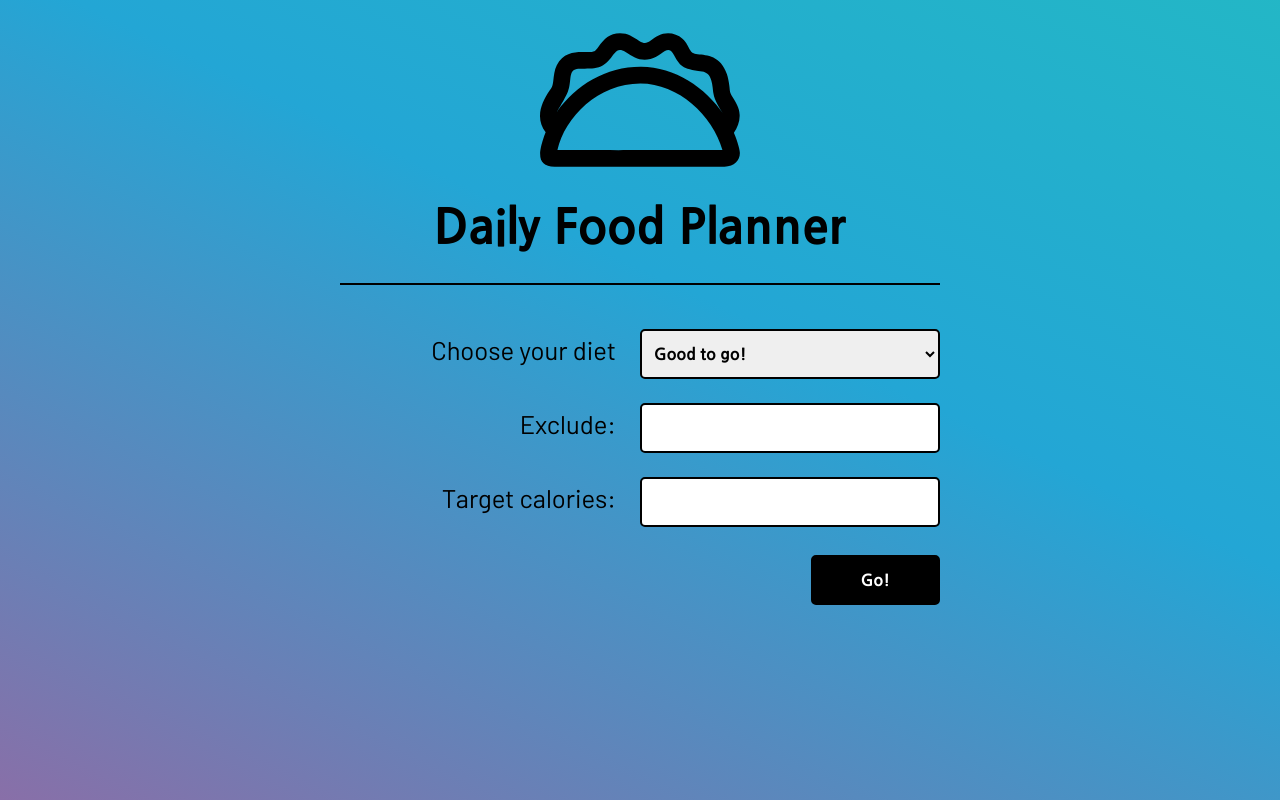
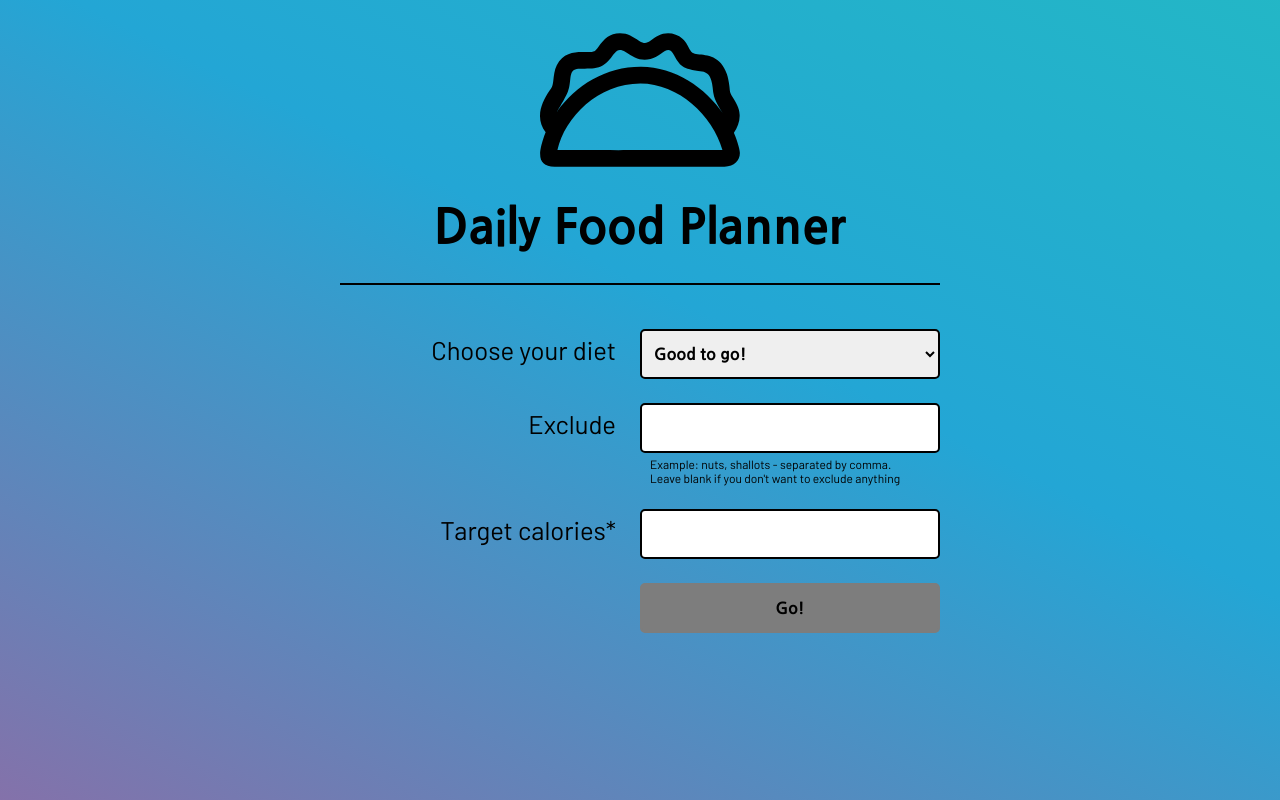
Before and after one commit to anasufana/daily-meal-planner, a React (Create React App) app: page / in a window 1280 px wide. Built offline with nearby package versions, Linux system fonts and the light colour scheme.

Commit message:
Added diable button

```diff
--- a/src/components/MealPlannerInput.js
+++ b/src/components/MealPlannerInput.js
@@ -1,7 +1,20 @@
 import React from 'react';
 import '../css/components/MealPlannerInput.css';
 
-const MealPlannerInput = () => (
+class MealPlannerInput extends React.Component {
+  constructor(props) {
+    super(props);
+    this.state = {
+      targetCaloriesValue: '',
+    };
+
+    this.handleTargetCalorieChange = this.handleTargetCalorieChange.bind(this);
+  }
+  handleTargetCalorieChange(e) {
+    this.setState({ targetCaloriesValue: e.target.value });
+  }
+  render() {
+    return (
       <div className="meal-planner-input">
         <form action="">
           <div className="input-container">
@@ -17,16 +30,30 @@ const MealPlannerInput = () => (
             </select>
           </div>
           <div className="input-container">
-        <span className="form-span">Exclude:</span>
-        <input className="form-input-text" type="text" /><br />
+            <span className="form-span">Exclude</span>
+            <input
+              className="form-input-text"
+              type="text"
+            /><br />
+            <span className="form-input-info">
+              Example: nuts, shallots - separated by comma.<br />
+              Leave blank if you don&apos;t want to exclude anything
+            </span>
           </div>
           <div className="input-container">
-        <span className="form-span">Target calories:</span>
-        <input className="form-input-text" type="text" /><br />
+            <span className="form-span">Target calories*</span>
+            <input
+              className="form-input-text"
+              type="text"
+              value={this.state.targetCaloriesValue}
+              onChange={this.handleTargetCalorieChange}
+            /><br />
           </div>
-      <button className="submit-btn"type="submit" value="Submit">Go!</button>
+          <button className="submit-btn"type="submit" value="Submit" disabled={!this.state.targetCaloriesValue}>Go!</button>
         </form>
       </div>
     );
+  }
+}
 
 export default MealPlannerInput;
--- a/src/css/components/MealPlannerInput.css
+++ b/src/css/components/MealPlannerInput.css
@@ -24,16 +24,23 @@
     .input-container .dropdown-select:focus, .input-container .form-input-text:focus {
       outline: none;
       border: 2px solid pink; }
+  .input-container .form-input-info {
+    font-size: 0.75rem;
+    margin-top: 0.25rem;
+    padding-left: 310px;
+    display: block;
+    text-align: left; }
 
 .submit-btn {
   height: 50px;
+  width: 300px;
   border-radius: 5px;
   color: white;
   border: 2px solid black;
   background-color: black;
   padding: 0.5rem 3rem;
   float: right;
-  margin-top: 1rem;
+  margin-top: 0.75rem;
   transition: 0.25s all ease-in;
   font-family: 'Nanum Gothic', sans-serif;
   font-size: 1rem;
@@ -44,3 +51,8 @@
     color: black; }
   .submit-btn:focus {
     border: 2px solid pink; }
+  .submit-btn:disabled, .submit-btn[disabled] {
+    background-color: #7d7d7d;
+    color: black;
+    border: 2px solid #7d7d7d;
+    cursor: default; }
--- a/src/css/components/MealPlannerInput.scss
+++ b/src/css/components/MealPlannerInput.scss
@@ -31,17 +31,26 @@
       border: 2px solid pink;
     }
   }
+
+  .form-input-info {
+    font-size: 0.75rem;
+    margin-top: 0.25rem;
+    padding-left: 310px;
+    display: block;
+    text-align: left;
+  }
 }
 
 .submit-btn {
   height: 50px;
+  width: 300px;
   border-radius: 5px;
   color: white;
   border: 2px solid black;
   background-color: black;
   padding: 0.5rem 3rem;
   float: right;
-  margin-top: 1rem;
+  margin-top: 0.75rem;
   transition: 0.25s all ease-in;
   font-family: 'Nanum Gothic', sans-serif;
   font-size: 1rem;
@@ -57,4 +66,11 @@
     border: 2px solid pink;
   }
 
+  &:disabled, &[disabled] {
+    background-color: rgb(125,125,125);
+    color: black;
+    border: 2px solid rgb(125,125,125);
+    cursor: default;
+  }
+
 }
```
Lines whose indentation alone changed are shown as unchanged.
